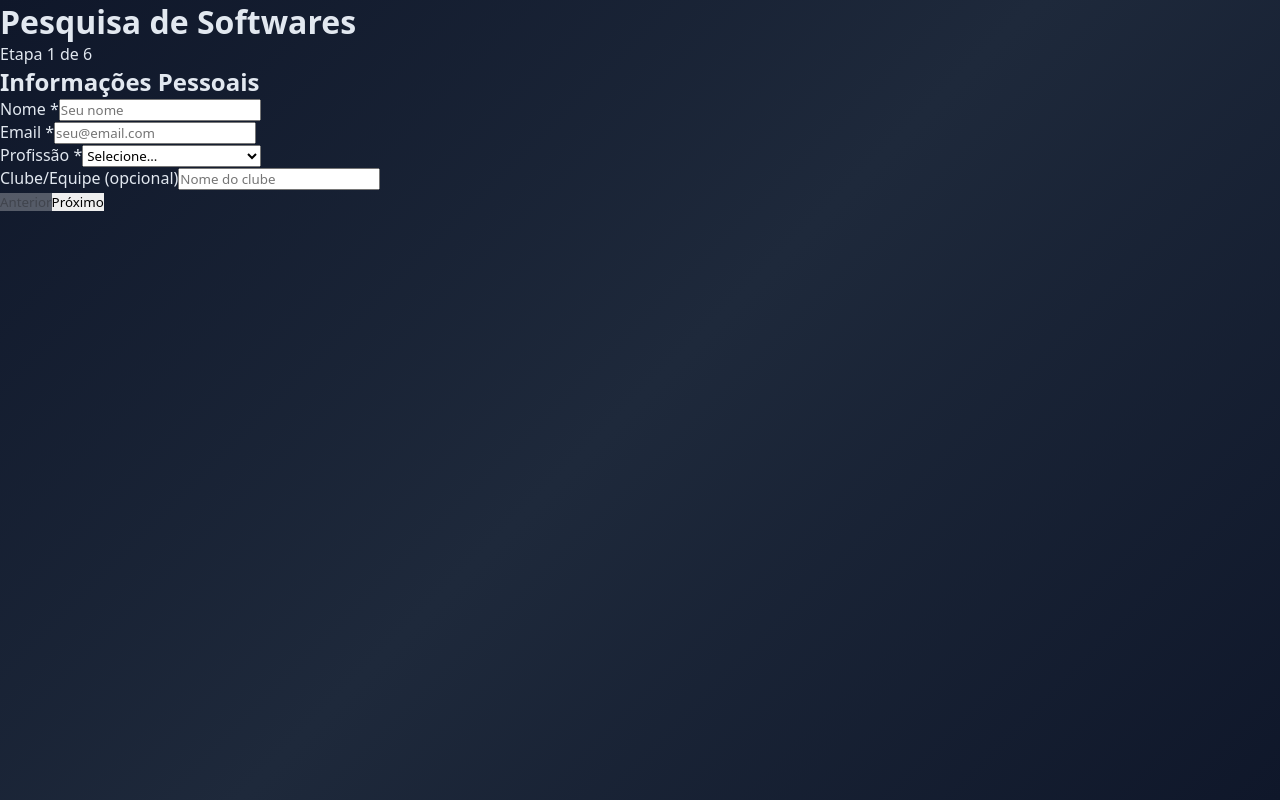
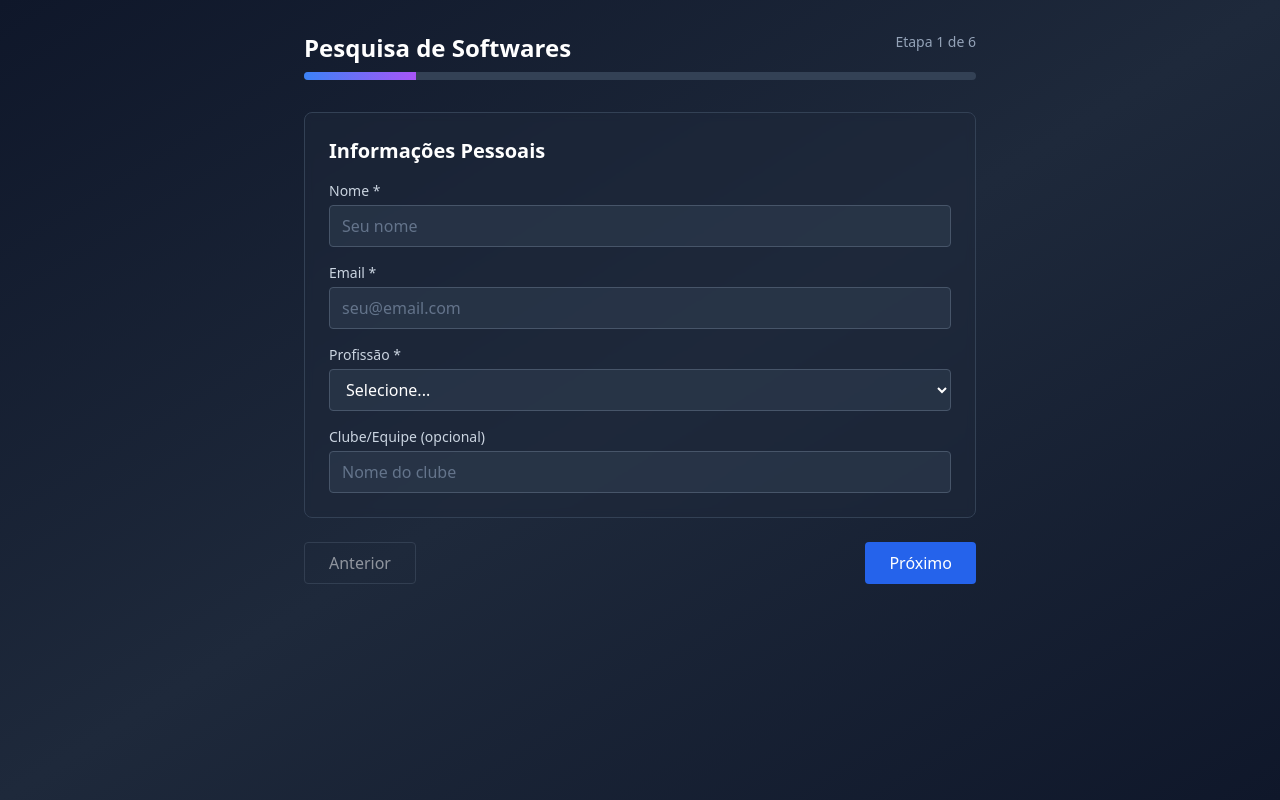
Before and after one commit to adryanalmeidalima1998-pixel/sports-survey, a Next.js app: page / in a window 1280 px wide. Built offline with nearby package versions, Linux system fonts and the light colour scheme.

Commit message:
Fix: Restaurar configuração correta de PostCSS e Tailwind

```diff
--- a/app/globals.css
+++ b/app/globals.css
@@ -1,3 +1,7 @@
+@tailwind base;
+@tailwind components;
+@tailwind utilities;
+
 * {
   margin: 0;
   padding: 0;
@@ -14,16 +18,3 @@
   font-family: system-ui, -apple-system, sans-serif;
   min-height: 100vh;
 }
-
-input, select, textarea, button {
-  font-family: inherit;
-}
-
-input:focus, select:focus, textarea:focus {
-  outline: none;
-}
-
-button {
-  cursor: pointer;
-  border: none;
-}
--- a/postcss.config.js
+++ b/postcss.config.js
@@ -1 +1,6 @@
-// PostCSS config removed - using CSS utilities instead
+module.exports = {
+  plugins: {
+    tailwindcss: {},
+    autoprefixer: {},
+  },
+}
--- a/tailwind.config.js
+++ b/tailwind.config.js
@@ -1 +1,11 @@
-// Tailwind config removed - using CSS utilities instead
+/** @type {import('tailwindcss').Config} */
+module.exports = {
+  content: [
+    './app/**/*.{js,ts,jsx,tsx,mdx}',
+    './components/**/*.{js,ts,jsx,tsx,mdx}',
+  ],
+  theme: {
+    extend: {},
+  },
+  plugins: [],
+}
```
